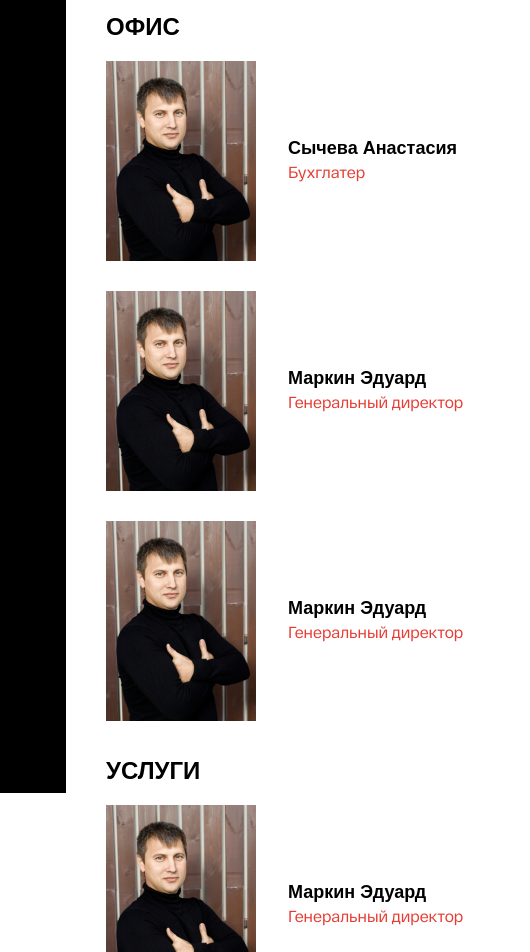
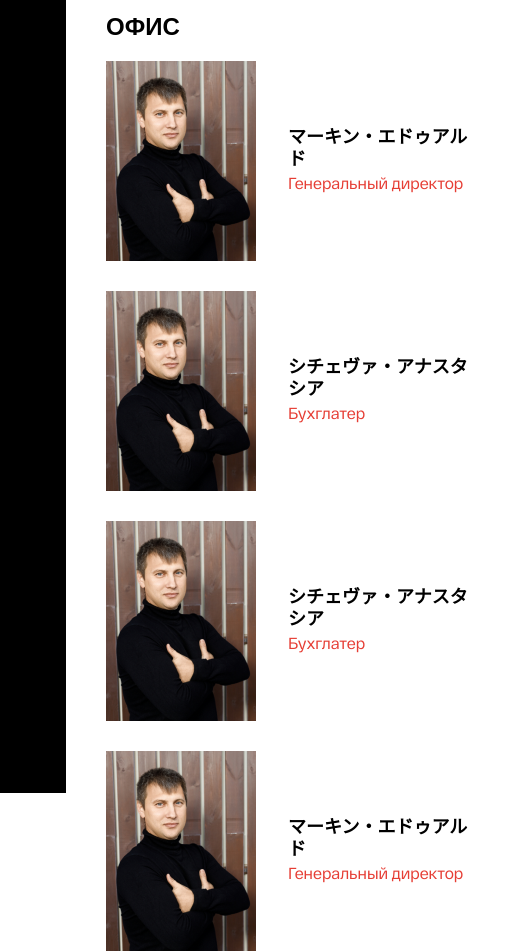
Before and after one commit to FAMng/sw-academy-conflicts2.0, a plain HTML site: page src/index.html in a window 1280 px wide. Shown: the part 200-1152 px from the top of the page, 434-964 px from the left. Drawn offline with Linux system fonts and the light colour scheme; files whose address does not match are found by name; a web font is replaced by a local one.

Commit message:
1: изменяет файл index и style

```diff
--- a/src/index.html
+++ b/src/index.html
@@ -56,10 +56,7 @@
                 <a class="header__menu-item-link" href="#">О компании и бетоне</a>
             </li>
             <li class="header__menu-item">
-                <a class="header__menu-item-link" href="#">Связь с нами навсегда</a>
-            </li>
-            <li class="header__menu-item">
-                <a class="header__menu-item-link" href="#">статьи</a>
+                <a class="header__menu-item-link" href="#">Связь</a>
             </li>
         </ul>
     </nav>
@@ -114,7 +111,6 @@
             <div class="contacts__people-office">
                 <h2 class="contacts__people-office-title">Офис</h2>
                 <ul class="contacts__people-office-items">
-
                     <li class="contacts__people-office-item">
                         <img class="contacts__people-office-item--image"
                              src="/img/people/people1.png"
@@ -122,7 +118,18 @@
                              loading="lazy"
                         >
                         <div class="contacts__people-office-item-text">
-                            <p class="contacts__people-office-item-text--name">Сычева Анастасия</p>
+                            <p class="contacts__people-office-item-text--name">マーキン・エドゥアルド</p>
+                            <p class="contacts__people-office-item-text--job-title">Генеральный директор</p>
+                        </div>
+                    </li>
+                    <li class="contacts__people-office-item">
+                        <img class="contacts__people-office-item--image"
+                             src="/img/people/people1.png"
+                             alt="Эдуард"
+                             loading="lazy"
+                        >
+                        <div class="contacts__people-office-item-text">
+                            <p class="contacts__people-office-item-text--name">シチェヴァ・アナスタシア</p>
                             <p class="contacts__people-office-item-text--job-title">Бухглатер</p>
                         </div>
                     </li>
@@ -133,7 +140,18 @@
                              loading="lazy"
                         >
                         <div class="contacts__people-office-item-text">
-                            <p class="contacts__people-office-item-text--name">Маркин Эдуард</p>
+                            <p class="contacts__people-office-item-text--name">シチェヴァ・アナスタシア</p>
+                            <p class="contacts__people-office-item-text--job-title">Бухглатер</p>
+                        </div>
+                    </li>
+                    <li class="contacts__people-office-item">
+                        <img class="contacts__people-office-item--image"
+                             src="/img/people/people1.png"
+                             alt="Эдуард"
+                             loading="lazy"
+                        >
+                        <div class="contacts__people-office-item-text">
+                            <p class="contacts__people-office-item-text--name">マーキン・エドゥアルド</p>
                             <p class="contacts__people-office-item-text--job-title">Генеральный директор</p>
                         </div>
                     </li>
@@ -144,7 +162,7 @@
                              loading="lazy"
                         >
                         <div class="contacts__people-office-item-text">
-                            <p class="contacts__people-office-item-text--name">Маркин Эдуард</p>
+                            <p class="contacts__people-office-item-text--name">マーキン・エドゥアルド</p>
                             <p class="contacts__people-office-item-text--job-title">Генеральный директор</p>
                         </div>
                     </li>
@@ -160,7 +178,7 @@
                              loading="lazy"
                         >
                         <div class="contacts__people-office-item-text">
-                            <p class="contacts__people-office-item-text--name">Маркин Эдуард</p>
+                            <p class="contacts__people-office-item-text--name">マーキン・エドゥアルド</p>
                             <p class="contacts__people-office-item-text--job-title">Генеральный директор</p>
                         </div>
                     </li>
@@ -171,7 +189,7 @@
                              loading="lazy"
                         >
                         <div class="contacts__people-office-item-text">
-                            <p class="contacts__people-office-item-text--name">Маркин Эдуард</p>
+                            <p class="contacts__people-office-item-text--name">マーキン・エドゥアルド</p>
                             <p class="contacts__people-office-item-text--job-title">Генеральный директор</p>
                         </div>
                     </li>
@@ -182,7 +200,7 @@
                              loading="lazy"
                         >
                         <div class="contacts__people-office-item-text">
-                            <p class="contacts__people-office-item-text--name">Маркин Эдуард</p>
+                            <p class="contacts__people-office-item-text--name">マーキン・エドゥアルド</p>
                             <p class="contacts__people-office-item-text--job-title">Генеральный директор</p>
                         </div>
                     </li>
@@ -193,7 +211,7 @@
                              loading="lazy"
                         >
                         <div class="contacts__people-office-item-text">
-                            <p class="contacts__people-office-item-text--name">Маркин Эдуард</p>
+                            <p class="contacts__people-office-item-text--name">マーキン・エドゥアルド</p>
                             <p class="contacts__people-office-item-text--job-title">Генеральный директор</p>
                         </div>
                     </li>
@@ -204,7 +222,7 @@
                              loading="lazy"
                         >
                         <div class="contacts__people-office-item-text">
-                            <p class="contacts__people-office-item-text--name">Маркин Эдуард</p>
+                            <p class="contacts__people-office-item-text--name">マーキン・エドゥアルド</p>
                             <p class="contacts__people-office-item-text--job-title">Генеральный директор</p>
                         </div>
                     </li>
@@ -260,8 +278,6 @@
                         <input class="footer__form-text footer__form-text--tel" type="text" id="tel" name="tel"
                                placeholder="+7 (___)-___-__-__*">
                     </div>
-                    <textarea class="footer__form-comment" name="comment" id="comment"
-                              placeholder="Комментарий" rows="1" wrap="hard"></textarea>
                 </form>
                 <input class="footer__form-btn btn--style" type="submit" value="发送" form="form">
                 <p class="footer__policy">单击“发送”按钮即表示您确认已阅读并同意
```
